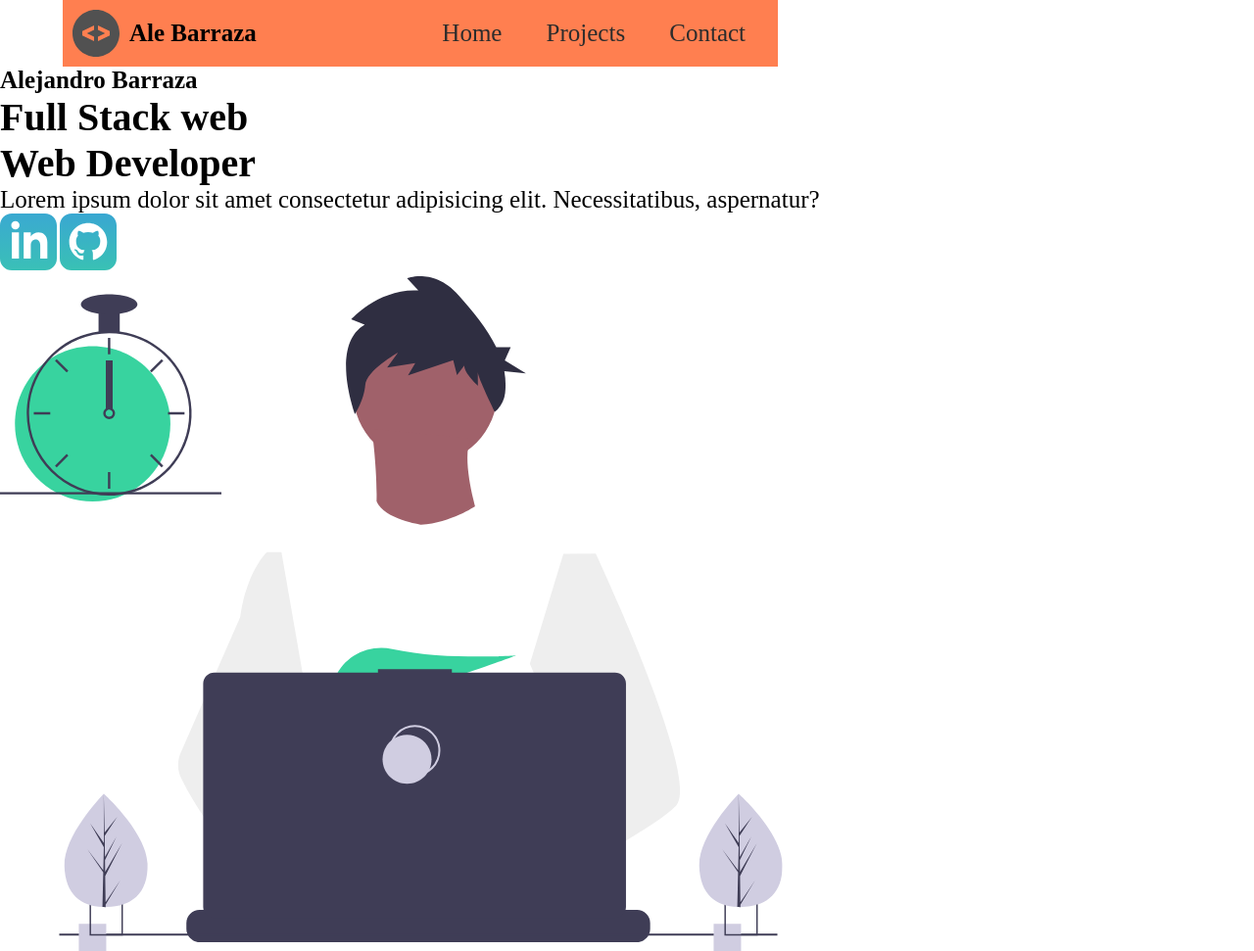
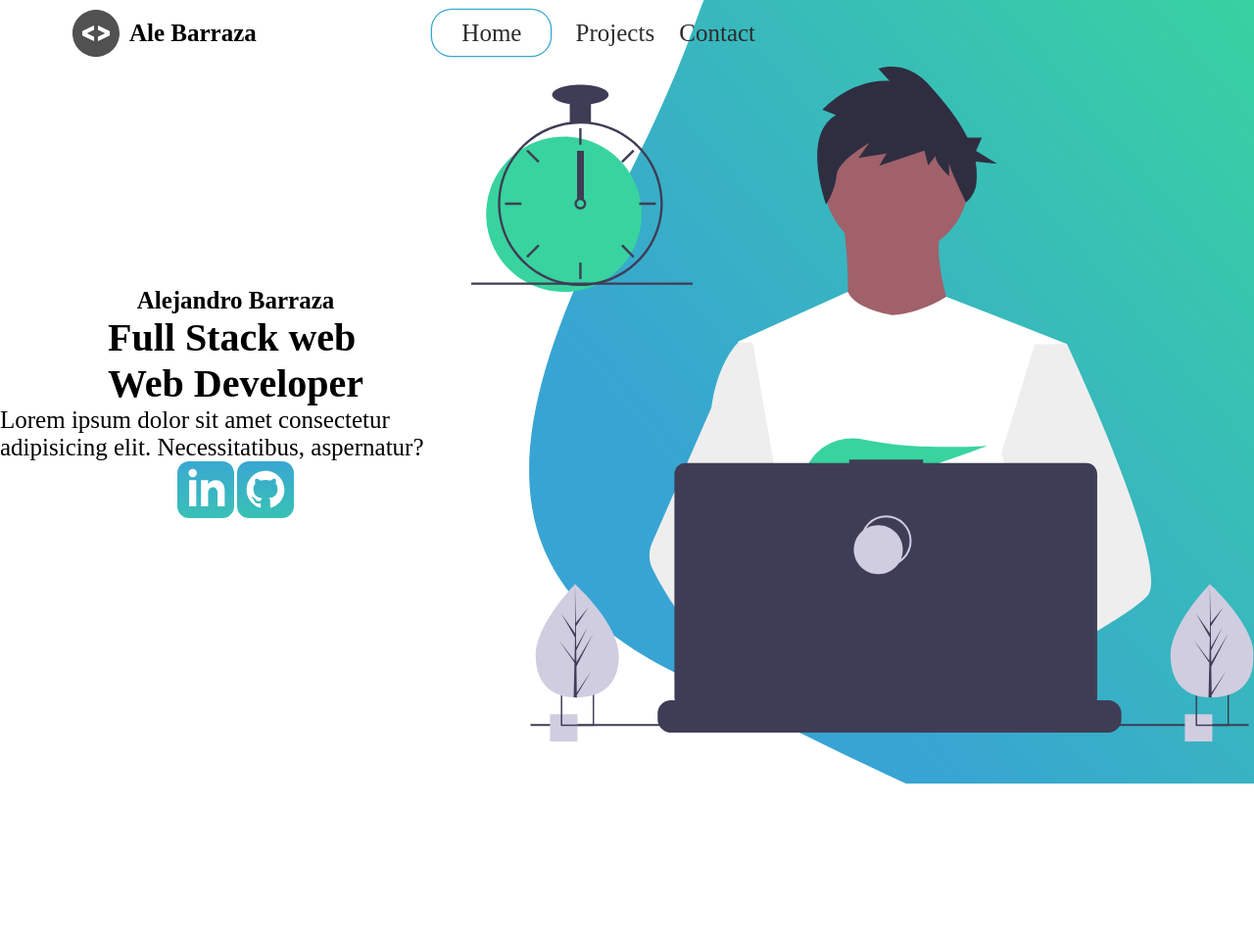
Before and after one commit to alejandroBarraza/portfolio, a plain HTML site: page index.html in a window 1280 px wide. Shown: the top 971 px of the page at 98% size. After the commit the page ends 800 px from the top, so only its background shows below. Drawn offline with Linux system fonts and the light colour scheme.

Commit message:
feature(intro) : complete, need fix margin

```diff
--- a/index.html
+++ b/index.html
@@ -18,7 +18,7 @@
           <h1>Ale Barraza</h1>
         </div>
         <ul>
-          <li><a>Home</a></li>
+          <li><a class="current">Home</a></li>
           <li><a>Projects</a></li>
           <li><a>Contact</a></li>
         </ul>
--- a/styles/_intro.scss
+++ b/styles/_intro.scss
@@ -7,7 +7,7 @@
 
 nav {
   @include flex(space-between, center, row);
-  background-color: coral;
+
   padding: 1rem;
   width: 60%;
   flex-wrap: wrap;
@@ -26,3 +26,38 @@ nav {
     margin-left: 1rem;
   }
 }
+.current {
+  // background-color: $gray-text;
+  // color: white;
+  padding: 1rem 3rem;
+  border-radius: 2rem;
+  transition: all 0.5s ease-in-out;
+  box-shadow: 0 0 0px 1.3px #38a9ce;
+  &:hover {
+    background-color: rgb(199, 199, 199);
+    color: $gray-text;
+    cursor: pointer;
+  }
+}
+
+.intro {
+  @include flex(space-between, center, row);
+  flex-wrap: wrap;
+
+  .intro-text,
+  .intro-images {
+    flex: 1 1 40rem;
+  }
+}
+
+.intro-text {
+  @include flex(flex-start, center, column);
+}
+
+.splash {
+  position: absolute;
+  top: 0%;
+  right: 0%;
+  height: 100%;
+  z-index: -1;
+}
```
Also changed, not shown: styles/style.css.
